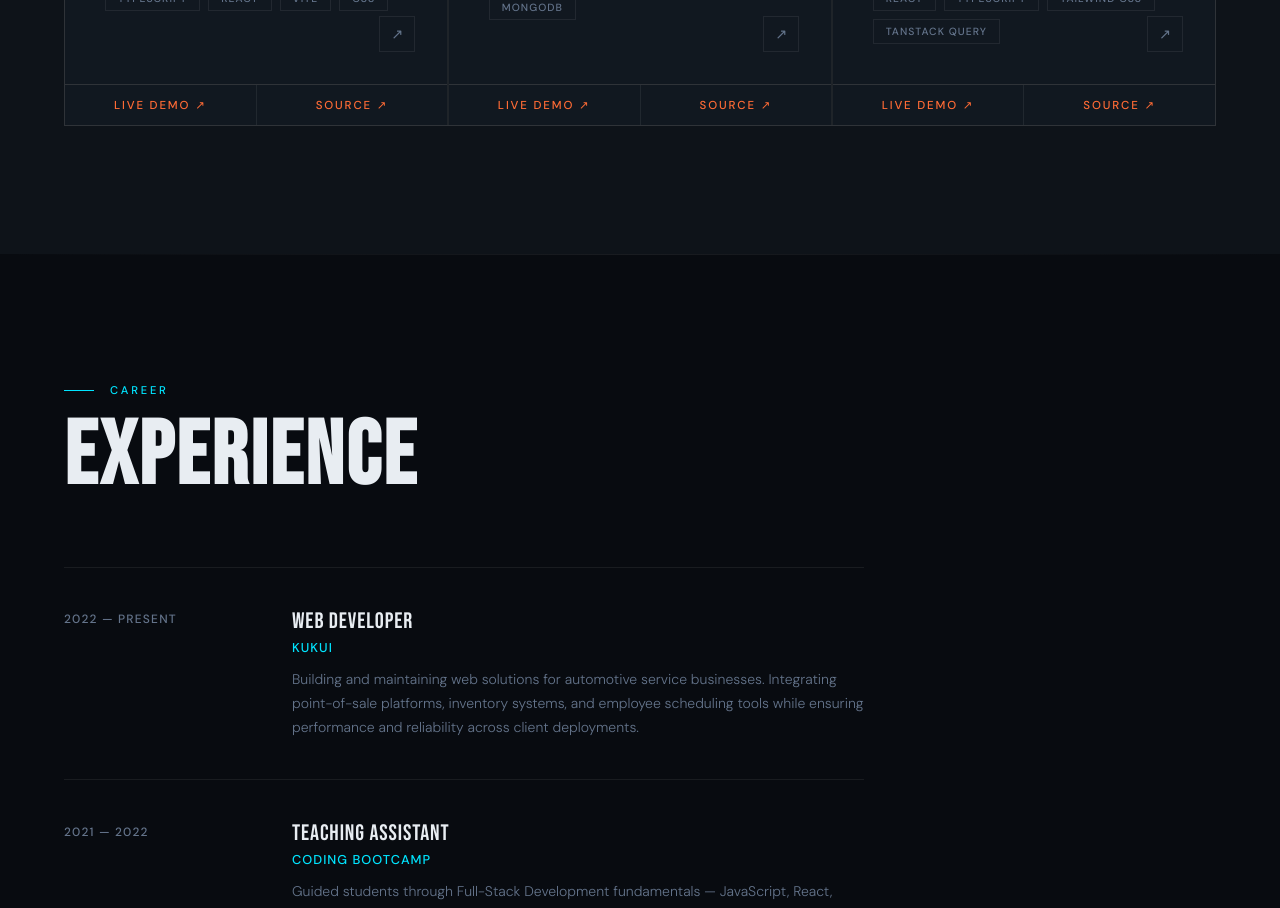
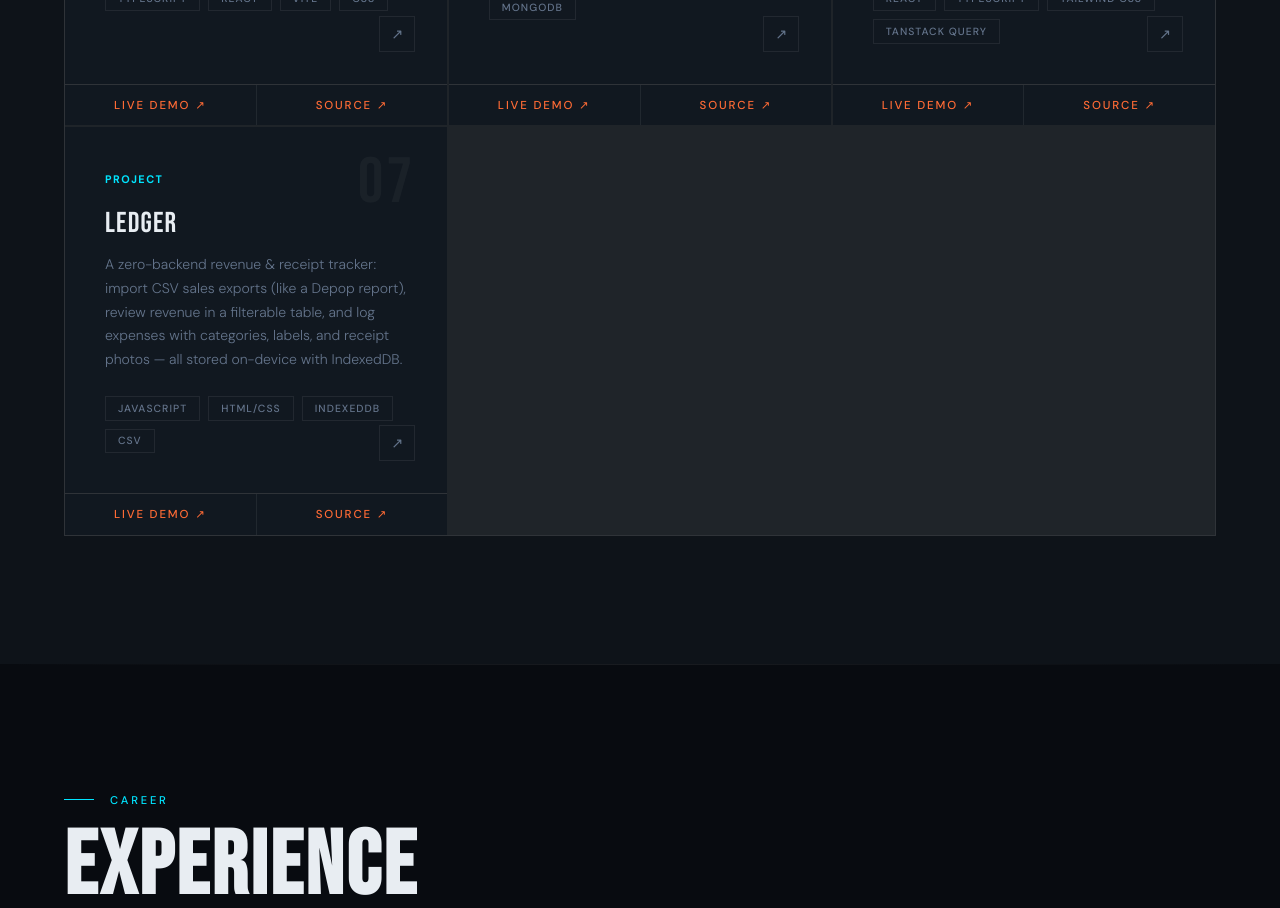
Before and after one commit to cycoconutz/new-portfolio, a React (Create React App) app: page / in a window 1280 px wide. Shown: the part 2780-3688 px from the top of the page. Built offline with nearby package versions, Linux system fonts and the light colour scheme.

Commit message:
Add Ledger revenue tracker to project catalog

```diff
--- a/src/App.js
+++ b/src/App.js
@@ -671,6 +671,16 @@ const projects = [
     live: "https://www.twilightvotes.com/",
     repo: "https://github.com/cycoconutz/Twilight-Votes",
   },
+  {
+    id: "07",
+    tag: "Project",
+    title: "Ledger",
+    desc: "A zero-backend revenue & receipt tracker: import CSV sales exports (like a Depop report), review revenue in a filterable table, and log expenses with categories, labels, and receipt photos — all stored on-device with IndexedDB.",
+    tech: ["JavaScript", "HTML/CSS", "IndexedDB", "CSV"],
+    link: "https://cycoconutz.github.io/revenue-tracker/",
+    live: "https://cycoconutz.github.io/revenue-tracker/",
+    repo: "https://github.com/cycoconutz/revenue-tracker",
+  },
 ];
 
 
```
